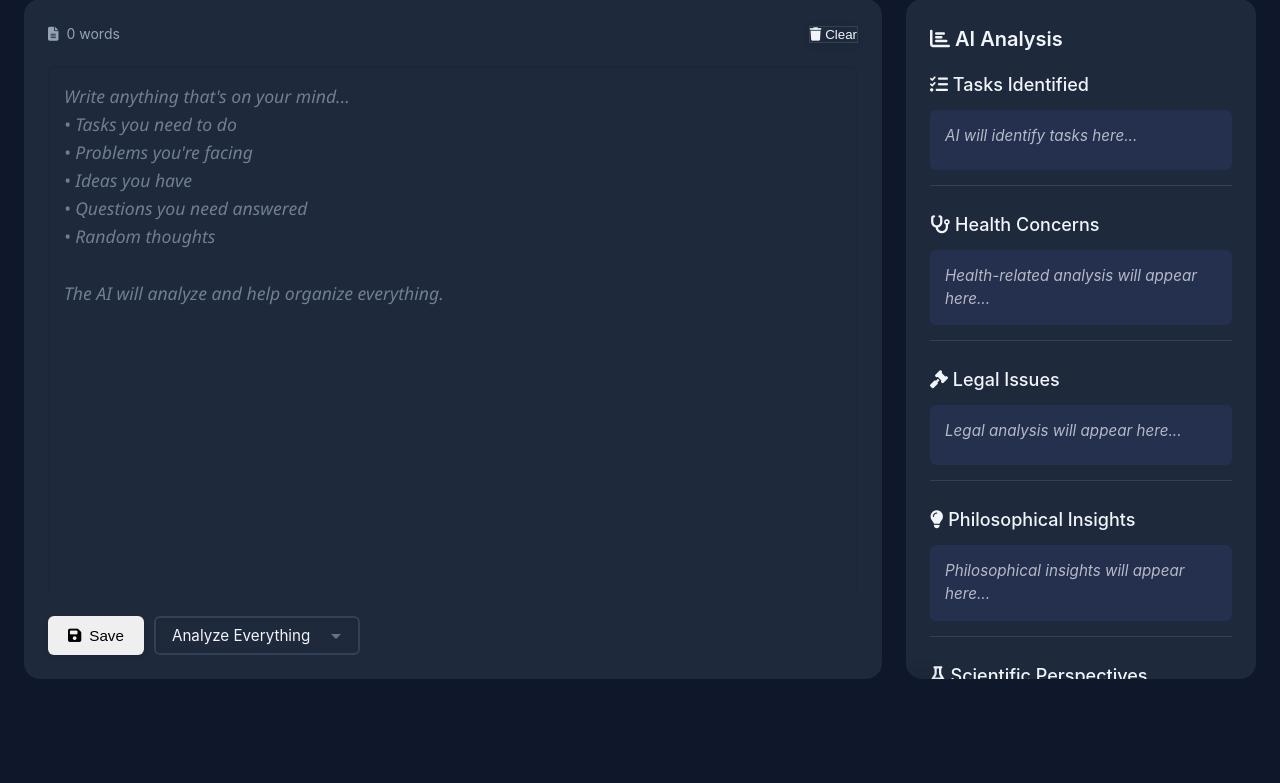
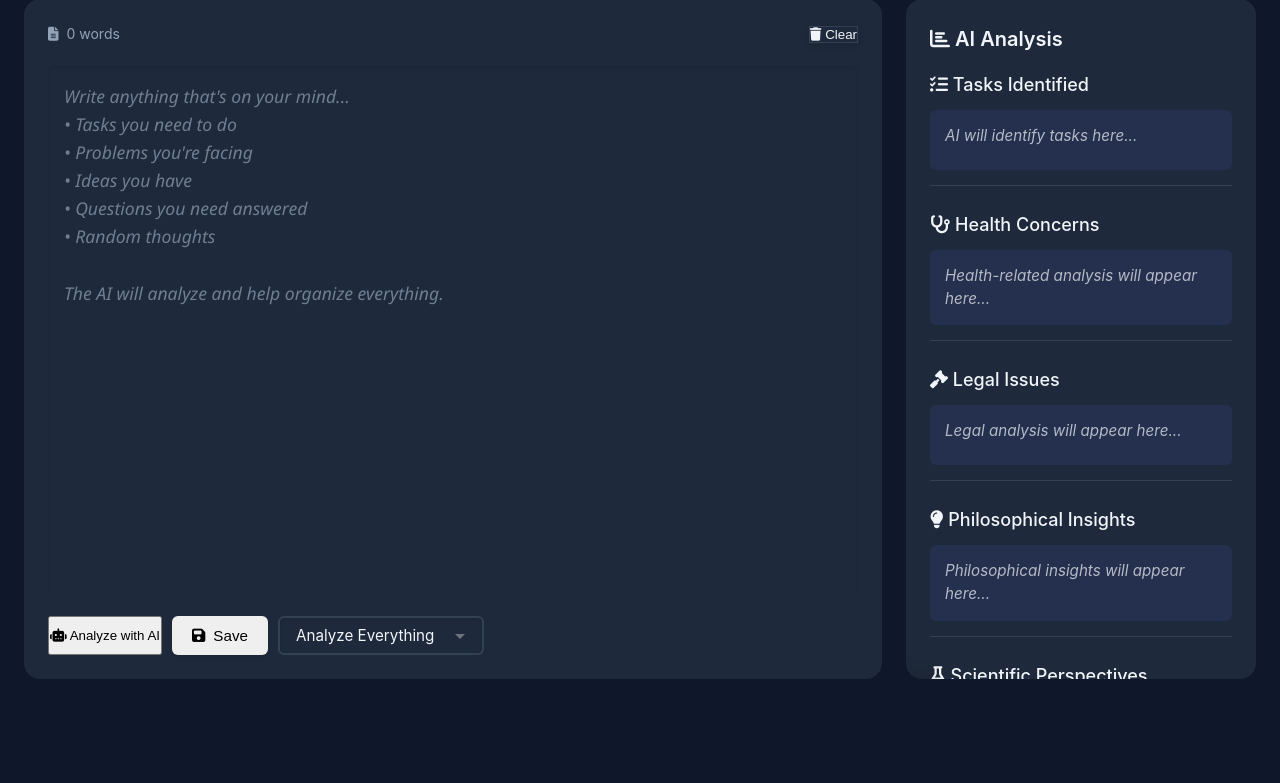
Before and after one commit to Earl-cmyk/Personal-Tracker, a Flask app: page /brain-dump in a window 1280 px wide. Shown: the part 219-1002 px from the top of the page. Run offline with Flask 3, Linux system fonts and the light colour scheme; a user stored in the database is signed in; data that the repository does not hold is empty.

Commit message:
Fix button class in brain_dump.html

```diff
--- a/templates/brain_dump.html
+++ b/templates/brain_dump.html
@@ -200,7 +200,7 @@
 The AI will analyze and help organize everything."></textarea>
 
         <div class="dump-toolbar">
-            <button class="ai-thinking " onclick="analyzeDump()">
+            <button class=".ai-thinking " onclick="analyzeDump()">
                 <i class="fas fa-robot"></i> Analyze with AI
             </button>
             <button class="btn" onclick="saveDump()">
```
